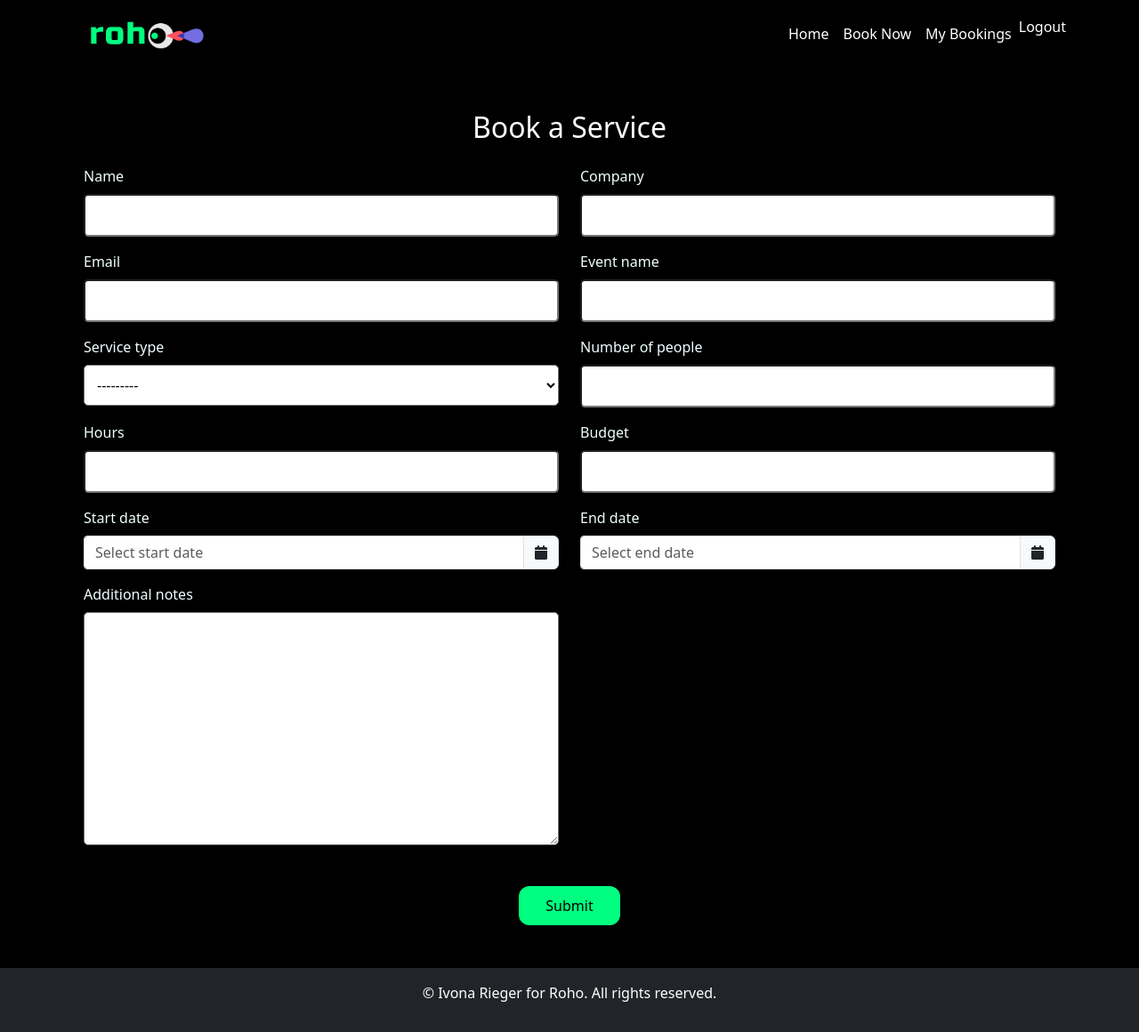
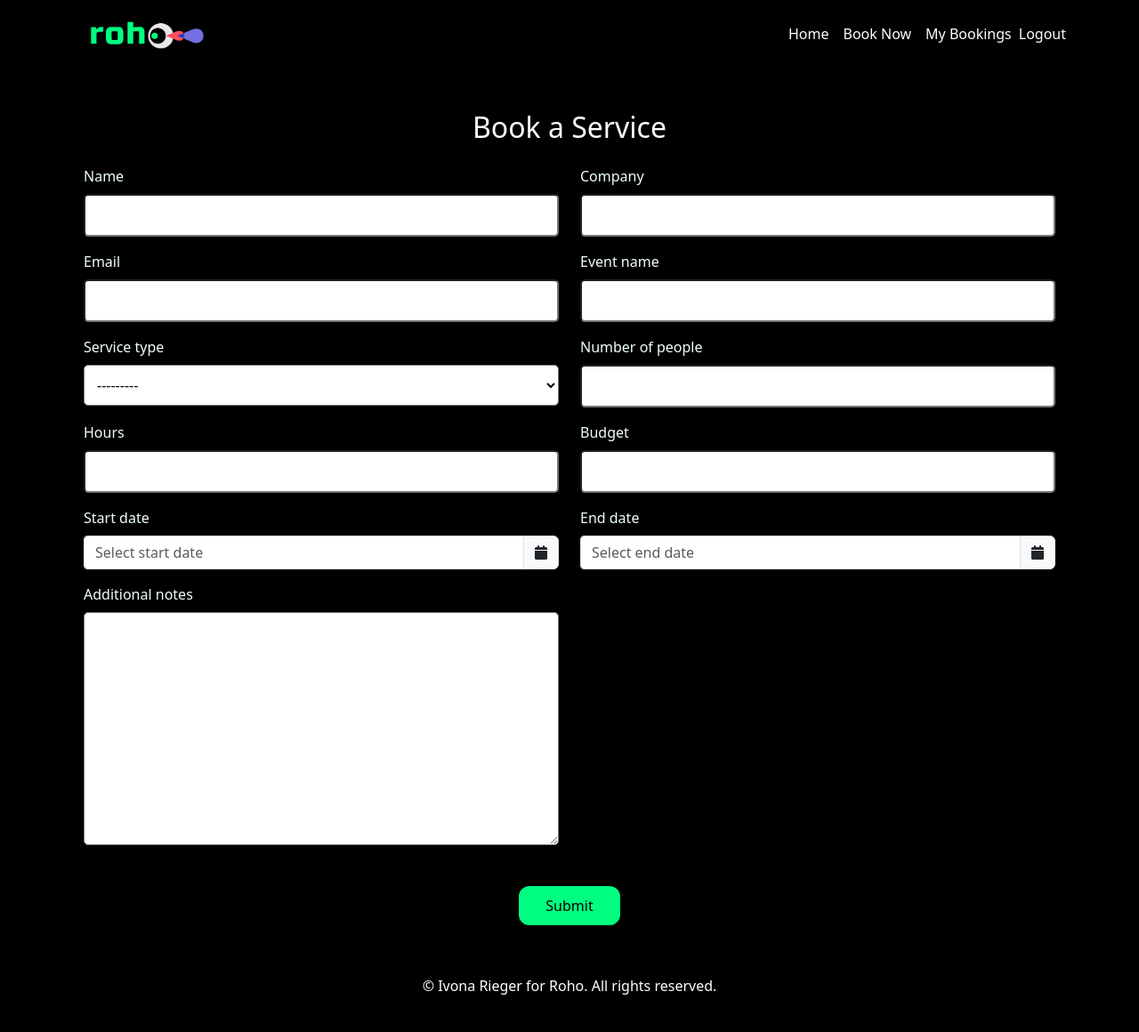
Before and after one commit to Ivrigy/roho_app, a Django app: page /book/ in a window 1280 px wide. Shown: the whole page at 89% size. Run offline with Django 5.2, Linux system fonts and the light colour scheme; the visitor is signed in with stand-in values (Sample User, id 1).

Commit message:
ypdate css style

```diff
--- a/static/css/style.css
+++ b/static/css/style.css
@@ -2,6 +2,7 @@
 body {
     background-color: #000000;
     color: white;
+    padding-bottom: 1rem;
 }
 
 .navbar {
@@ -68,3 +69,32 @@ label {
 .card label {
     color: #000000;
 }
+
+form .text-center.mt-4 > a.btn.btn-secondary {
+    background-color: #FF505B;
+    color: black;
+}
+
+form .text-center.mt-4 > a.btn.btn-secondary:hover {
+    background-color:gray;
+    color: #fff;
+}
+
+footer.bg-dark.text-white.text-center.py-3 {
+    background-color: black !important;
+    color: #fff;
+    position: static;
+    bottom: 0;
+    left: 0;
+    width: 100%;
+    margin: 0;
+    padding-top: 0.5rem !important;
+    padding-bottom: 0.5rem !important;
+}
+.navbar-nav .nav-item {
+display: flex;
+align-items: center;
+}
+.navbar-nav .nav-link.btn-link {
+    padding: 0.5rem 1rem;
+}
```
